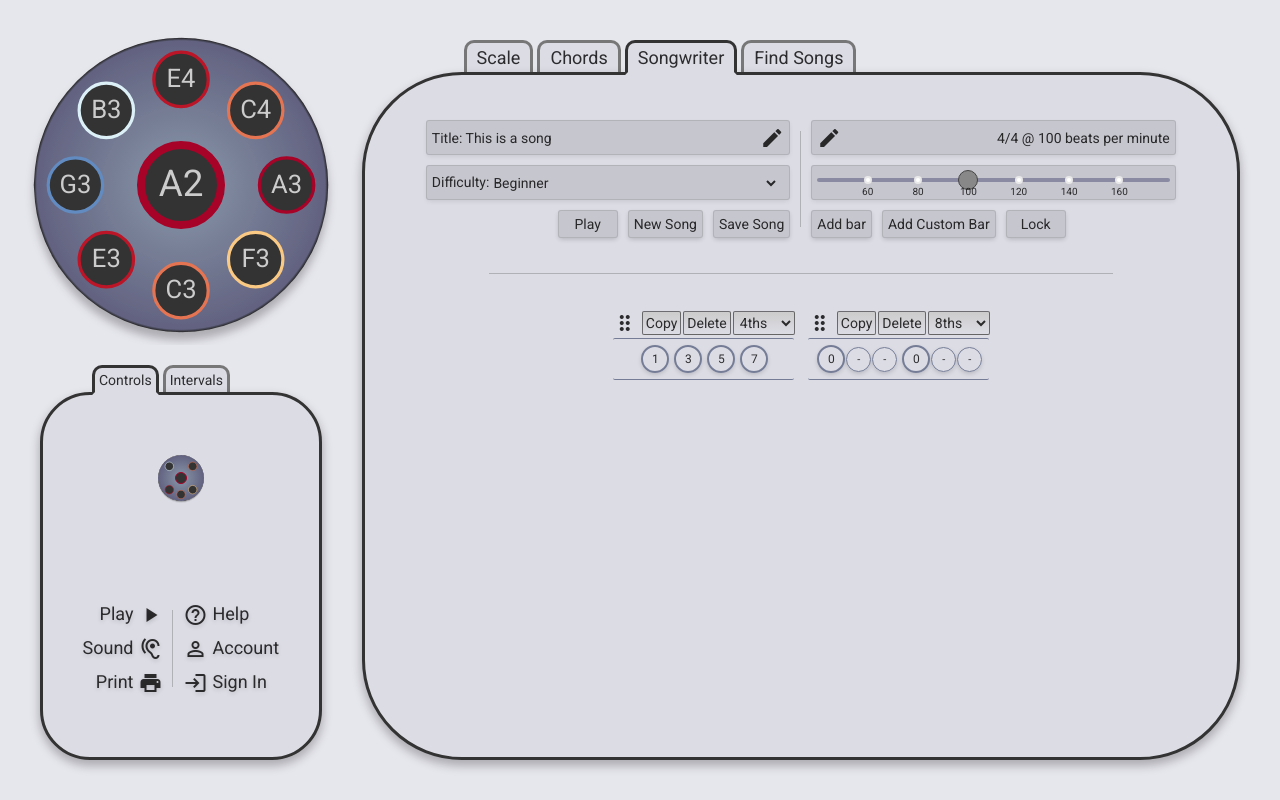
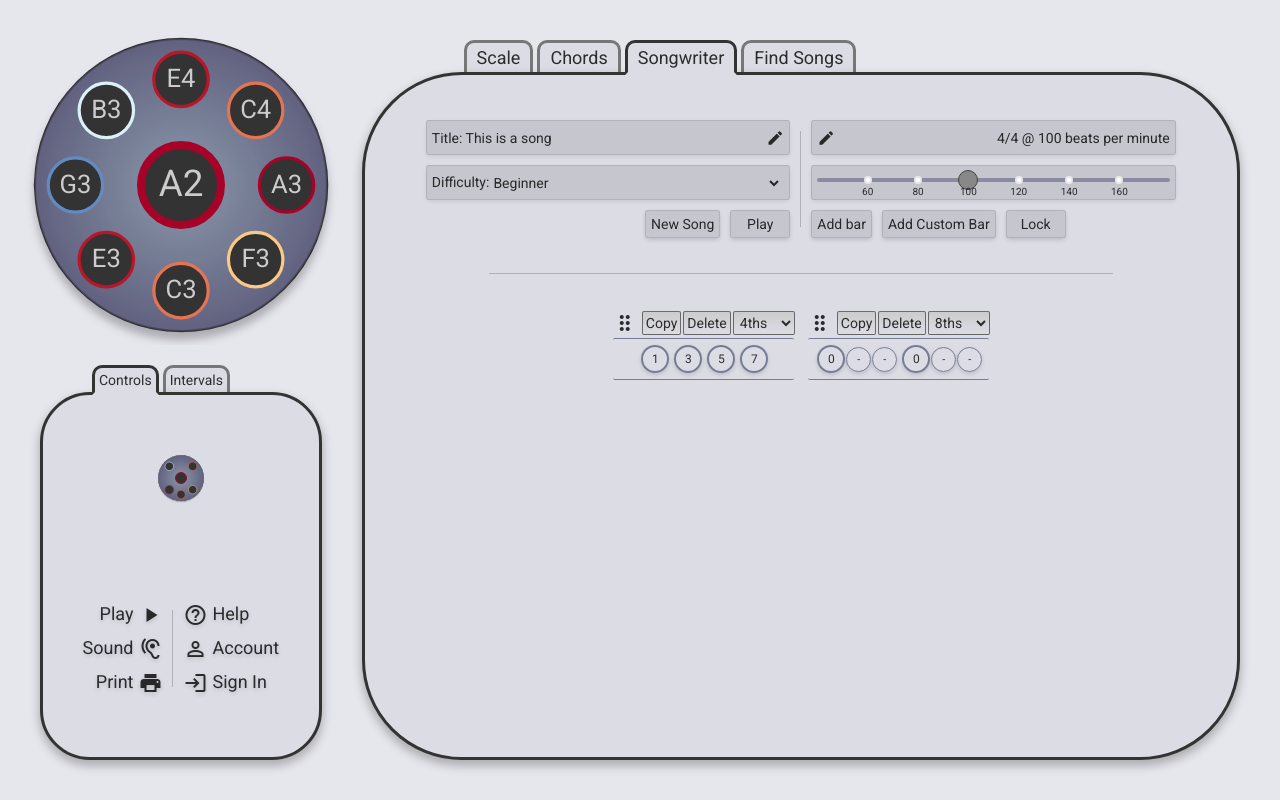
Before and after one commit to Moosees/ding-and-tones, a React (Create React App) app in the folder client/: page /song in a window 1280 px wide. Built offline with nearby package versions, Linux system fonts and the light colour scheme.

Commit message:
make edit icons smaller, change look of found scales list

```diff
--- a/client/src/components/infoBox/infoBox.styles.js
+++ b/client/src/components/infoBox/infoBox.styles.js
@@ -19,6 +19,12 @@ export const InfoContainer = styled.div`
 export const EditIcon = styled.i`
   color: ${({ theme }) => theme.colorText};
   cursor: pointer;
+  font-size: ${({ theme }) => theme.fzLarge};
+  transition: color 0.1s ease;
+
+  &:hover {
+    color: ${({ theme }) => theme.colorBtnConfirm};
+  }
 `;
 
 export const SaveIcon = styled.i`
@@ -35,7 +41,7 @@ export const Select = styled.select`
   );
   border: 0;
   cursor: pointer;
-  margin-right: 0.5rem;
+  margin-right: 2px;
   width: 100%;
 
   &:focus {
--- a/client/src/components/scalesFound/ScalesFound.jsx
+++ b/client/src/components/scalesFound/ScalesFound.jsx
@@ -35,7 +35,7 @@ const ScalesFound = ({ loadScale }) => {
             }
           >
             <ScaleLabel>{name}</ScaleLabel>
-            <ScaleNotes>({label})</ScaleNotes>
+            <ScaleNotes>{label}</ScaleNotes>
           </ScaleContainer>
         );
       }),
--- a/client/src/components/scalesFound/scalesFound.styles.js
+++ b/client/src/components/scalesFound/scalesFound.styles.js
@@ -2,20 +2,27 @@ import styled from 'styled-components';
 
 export const ScaleList = styled.div`
   border: ${({ theme }) => theme.borderLight};
-  border-radius: 3px;
+  border-bottom: 0;
+  border-top: 0;
   display: flex;
   flex-direction: column;
   padding: 0.5rem;
+  width: 100%;
 `;
 
 export const ScaleContainer = styled.div`
   align-items: center;
+  cursor: pointer;
   display: flex;
   justify-content: space-between;
   padding: 0.5rem;
 
+  &:nth-child(even) {
+    background-color: ${({ theme }) => theme.colorBtnLight};
+  }
+
   &:nth-child(odd) {
-    background-color: ${({ theme }) => theme.colorBtnLight};
+    background-color: ${({ theme }) => theme.colorBtnHeavy};
   }
 `;
 
--- a/client/src/components/songInfo/SongInfo.jsx
+++ b/client/src/components/songInfo/SongInfo.jsx
@@ -17,7 +17,13 @@ const InfoContainer = styled.div`
   width: 100%;
 `;
 
-const SongInfo = ({ difficulty, isSongPlaying, title, updateSongInfo }) => {
+const SongInfo = ({
+  difficulty,
+  isSignedIn,
+  isSongPlaying,
+  title,
+  updateSongInfo,
+}) => {
   const [newOpen, setNewOpen] = useState(false);
 
   return (
@@ -43,13 +49,15 @@ const SongInfo = ({ difficulty, isSongPlaying, title, updateSongInfo }) => {
           </InfoSelect>
         </InfoBox>
         <Buttons>
-          <PlayButton />
+          {isSignedIn && (
+            <BtnPrimary disabled={isSongPlaying} label="Save Song" />
+          )}
           <BtnPrimary
             disabled={isSongPlaying}
             label="New Song"
             onClick={() => setNewOpen(true)}
           />
-          <BtnPrimary disabled={isSongPlaying} label="Save Song" />
+          <PlayButton />
         </Buttons>
       </InfoContainer>
       {newOpen && <PopupNewSong onClose={() => setNewOpen(false)} />}
@@ -57,10 +65,11 @@ const SongInfo = ({ difficulty, isSongPlaying, title, updateSongInfo }) => {
   );
 };
 
-const mapStateToProps = ({ song, ui }) => ({
+const mapStateToProps = ({ song, ui, user }) => ({
   difficulty: song.difficulty,
   title: song.title,
   isSongPlaying: ui.isSongPlaying,
+  isSignedIn: user.isSignedIn,
 });
 
 export default connect(mapStateToProps, { updateSongInfo })(SongInfo);
```
